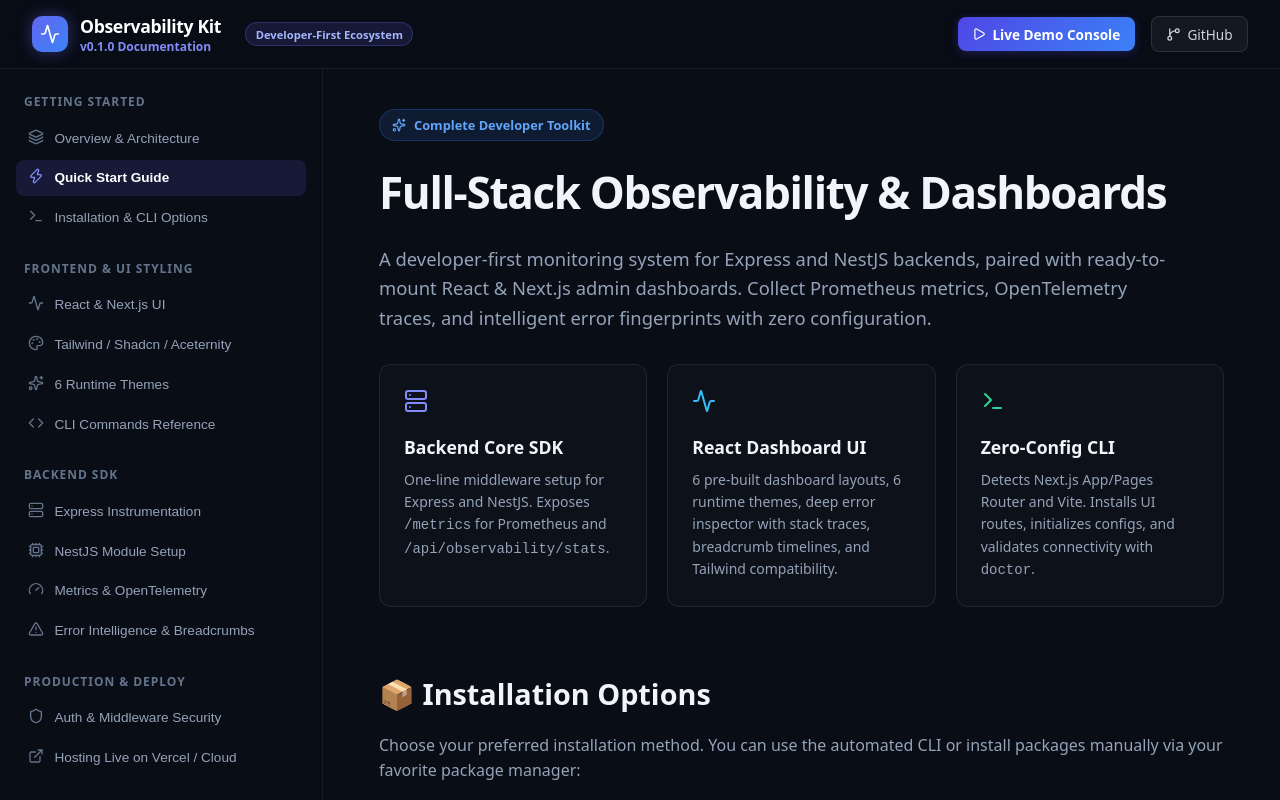
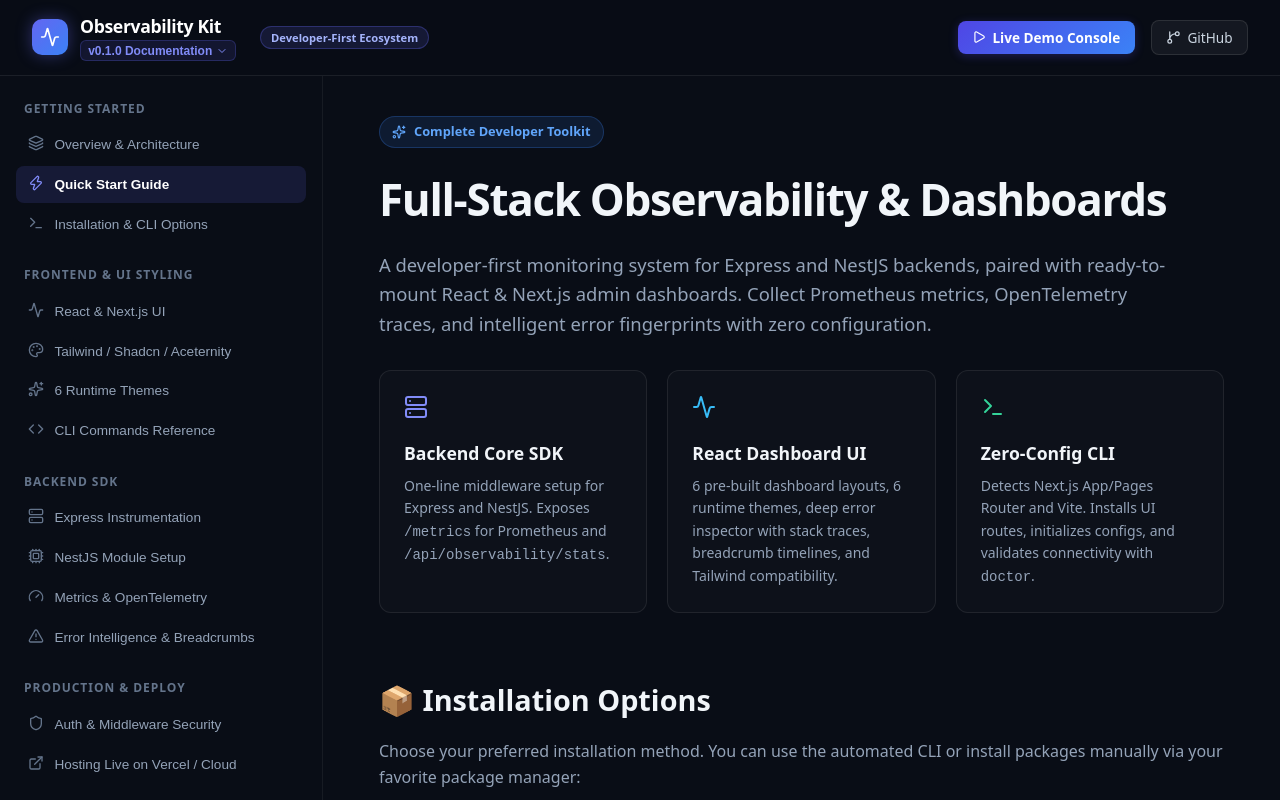
Before and after one commit to ideateGudy/node-observability-kit, a Next.js app in the folder examples/nextjs-admin/: page /docs in a window 1280 px wide. Shown: the top 800 px of the page. Built offline with nearby package versions, Linux system fonts and the light colour scheme.

Commit message:
feat(docs): add interactive version selector dropdown in documentation header

```diff
--- a/examples/nextjs-admin/app/docs/page.tsx
+++ b/examples/nextjs-admin/app/docs/page.tsx
@@ -20,10 +20,20 @@
   Play,
   GitBranch,
   Palette,
-  Box
+  Box,
+  ChevronDown,
+  CheckCircle2
 } from "lucide-react";
 
+const AVAILABLE_VERSIONS = [
+  { version: "v0.1.0", label: "v0.1.0 (Latest)", tag: "latest", isCurrent: true },
+  { version: "v0.1.0-beta.2", label: "v0.1.0-beta.2", tag: "pre-release", isCurrent: false },
+  { version: "v0.1.0-beta.1", label: "v0.1.0-beta.1", tag: "pre-release", isCurrent: false },
+];
+
 export default function DocumentationPage() {
+  const [selectedVersion, setSelectedVersion] = useState<string>("v0.1.0");
+  const [isVersionDropdownOpen, setIsVersionDropdownOpen] = useState<boolean>(false);
   const [activeSection, setActiveSection] = useState<string>("quickstart");
   const [copiedCode, setCopiedCode] = useState<string | null>(null);
   const [installPm, setInstallPm] = useState<"cli" | "npm" | "pnpm" | "bun" | "yarn">("cli");
@@ -108,7 +118,79 @@
               <div style={{ fontWeight: 800, fontSize: "1.1rem", letterSpacing: "-0.02em", color: "#ffffff" }}>
                 Observability Kit
               </div>
-              <div style={{ fontSize: "0.75rem", color: "#818cf8", fontWeight: 600 }}>v0.1.0 Documentation</div>
+              <div style={{ position: "relative", display: "inline-block", marginTop: "0.1rem" }}>
+                <button
+                  onClick={() => setIsVersionDropdownOpen(!isVersionDropdownOpen)}
+                  style={{
+                    display: "flex",
+                    alignItems: "center",
+                    gap: "0.25rem",
+                    background: "rgba(99, 102, 241, 0.12)",
+                    border: "1px solid rgba(99, 102, 241, 0.25)",
+                    borderRadius: "0.375rem",
+                    padding: "0.15rem 0.45rem",
+                    color: "#818cf8",
+                    fontSize: "0.75rem",
+                    fontWeight: 600,
+                    cursor: "pointer",
+                    transition: "all 0.15s ease",
+                  }}
+                >
+                  <span>{selectedVersion} Documentation</span>
+                  <ChevronDown size={12} style={{ transform: isVersionDropdownOpen ? "rotate(180deg)" : "none", transition: "transform 0.15s ease" }} />
+                </button>
+
+                {/* Dropdown Menu */}
+                {isVersionDropdownOpen && (
+                  <div
+                    style={{
+                      position: "absolute",
+                      top: "calc(100% + 6px)",
+                      left: 0,
+                      zIndex: 100,
+                      minWidth: "170px",
+                      background: "#0f172a",
+                      border: "1px solid rgba(255, 255, 255, 0.1)",
+                      borderRadius: "0.5rem",
+                      padding: "0.35rem",
+                      boxShadow: "0 10px 25px -5px rgba(0, 0, 0, 0.6), 0 0 0 1px rgba(255, 255, 255, 0.05)",
+                    }}
+                  >
+                    <div style={{ fontSize: "0.65rem", fontWeight: 700, textTransform: "uppercase", color: "#64748b", padding: "0.35rem 0.5rem 0.2rem" }}>
+                      Select Version
+                    </div>
+                    {AVAILABLE_VERSIONS.map((item) => (
+                      <button
+                        key={item.version}
+                        onClick={() => {
+                          setSelectedVersion(item.version);
+                          setIsVersionDropdownOpen(false);
+                        }}
+                        style={{
+                          width: "100%",
+                          display: "flex",
+                          alignItems: "center",
+                          justifyContent: "space-between",
+                          padding: "0.4rem 0.5rem",
+                          borderRadius: "0.375rem",
+                          border: "none",
+                          background: selectedVersion === item.version ? "rgba(99, 102, 241, 0.2)" : "transparent",
+                          color: selectedVersion === item.version ? "#ffffff" : "#94a3b8",
+                          fontSize: "0.75rem",
+                          fontWeight: selectedVersion === item.version ? 600 : 400,
+                          cursor: "pointer",
+                          textAlign: "left",
+                        }}
+                      >
+                        <div style={{ display: "flex", alignItems: "center", gap: "0.35rem" }}>
+                          <span>{item.label}</span>
+                        </div>
+                        {selectedVersion === item.version && <CheckCircle2 size={12} color="#818cf8" />}
+                      </button>
+                    ))}
+                  </div>
+                )}
+              </div>
             </div>
           </div>
           <span
```
